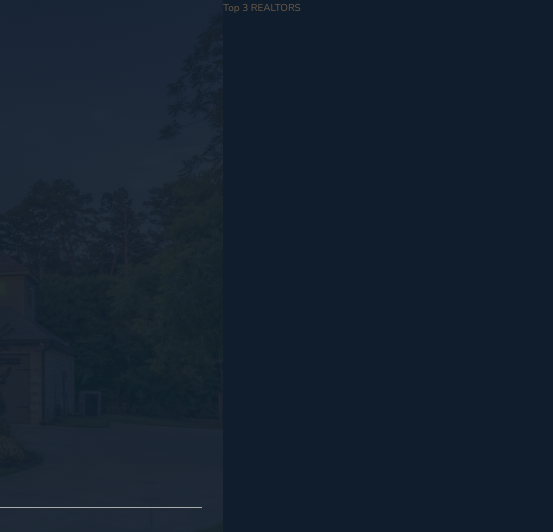
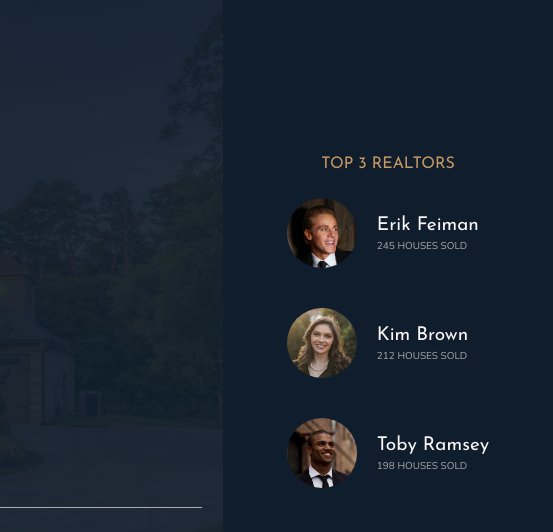
Before and after one commit to Emox87/nexter-properties, a website: page index.html in a window 1280 px wide. Shown: the top 532 px of the page, 727-1280 px from the left. Drawn offline with nearby package versions, Linux system fonts and the light colour scheme.

Commit message:
Realtors section finished

```diff
--- a/index.html
+++ b/index.html
@@ -18,6 +18,8 @@
     <div class="sidebar">
       <button class="nav-btn"></button>
     </div>
+
+    <!-- HEADER -->
     <header class="header">
       <img src="img/logo.png" alt="Nexter Logo" class="header__logo" />
       <h3 class="heading-3">Your own home</h3>
@@ -31,7 +33,30 @@
         <img src="img/logo-bi.png" alt="Seen on logo 4" />
       </div>
     </header>
-    <div class="realtors">Top 3 REALTORS</div>
+
+    <!-- REALTORS -->
+    <div class="realtors">
+      <h3 class="heading-3">Top 3 Realtors</h3>
+      <div class="realtors__list">
+        <img src="img/realtor-1.jpeg" alt="Realtor 1" class="realtors__img" />
+        <div class="realtors__details">
+          <h4 class="heading-4 heading-4--light">Erik Feiman</h4>
+          <p class="realtors__sold">245 houses sold</p>
+        </div>
+
+        <img src="img/realtor-2.jpeg" alt="Realtor 2" class="realtors__img" />
+        <div class="realtors__details">
+          <h4 class="heading-4 heading-4--light">Kim Brown</h4>
+          <p class="realtors__sold">212 houses sold</p>
+        </div>
+
+        <img src="img/realtor-3.jpeg" alt="Realtor 3" class="realtors__img" />
+        <div class="realtors__details">
+          <h4 class="heading-4 heading-4--light">Toby Ramsey</h4>
+          <p class="realtors__sold">198 houses sold</p>
+        </div>
+      </div>
+    </div>
 
     <!-- FEATURES -->
     <section class="features">
--- a/sass/_realtors.scss
+++ b/sass/_realtors.scss
@@ -1,4 +1,32 @@
 .realtors {
     background-color: $color-secondary;
     grid-column: col-start 7 / full-end;
+    padding: 3rem;
+
+    display: grid;
+    align-content: center;
+    justify-content: center;
+    justify-items: center;
+    grid-row-gap: 2rem;
+
+
+    &__list {
+        display: grid;
+        grid-template-columns: min-content max-content;
+        align-items: center;
+        grid-column-gap: 2rem;
+        grid-row-gap: 5vh;
+    }
+
+    &__img {
+        width: 7rem;
+        border-radius: 50%;
+        display: block;
+    }
+
+    &__sold {
+        text-transform: uppercase;
+        color: $color-grey-light-2;
+        margin-top: -3px;
+    }
 }
```
Also changed, not shown: css/style.css.
